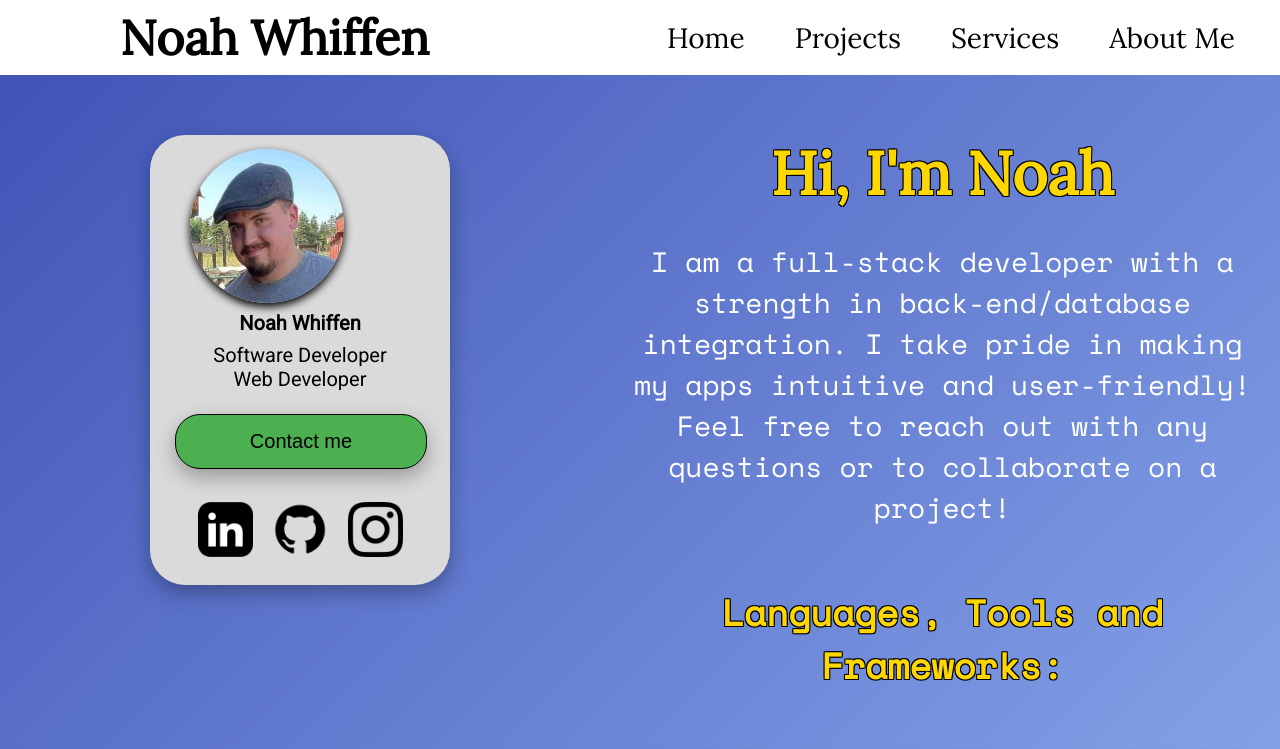
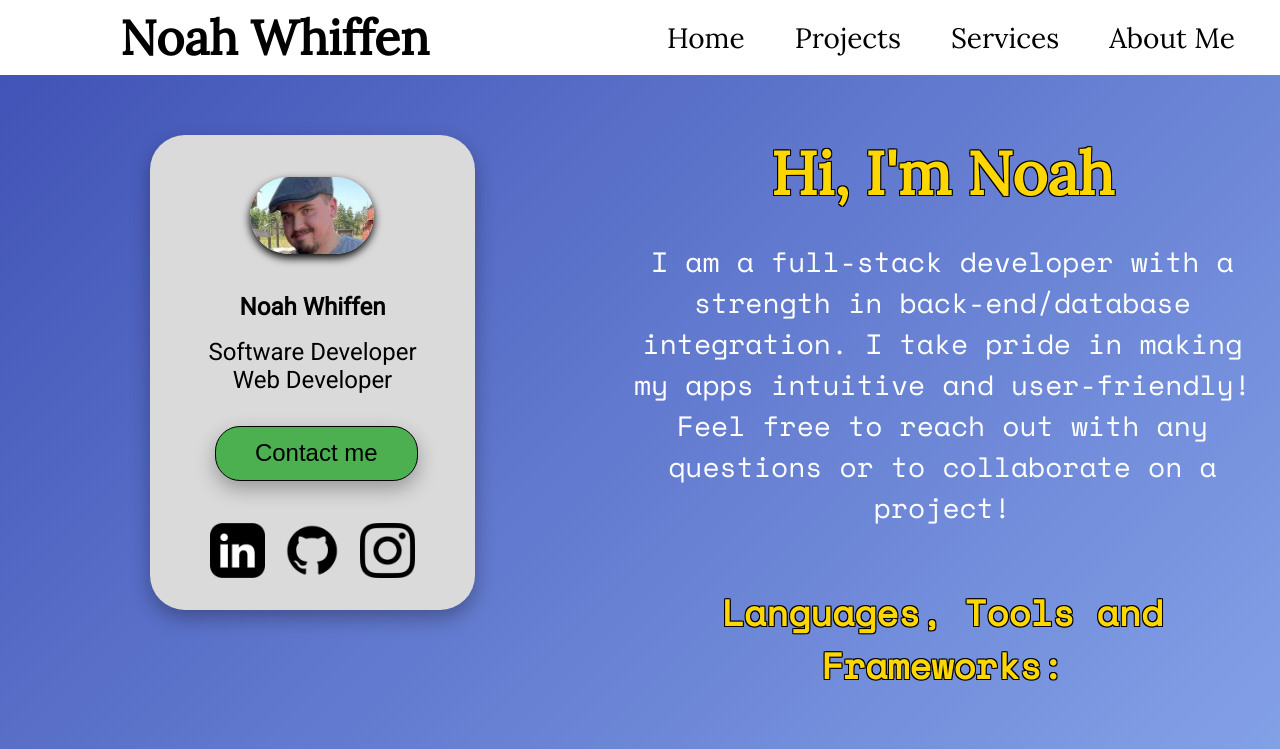
Before and after one commit to NoahWhiffen/portfolioSite, a plain HTML site: page docs/index.html in a window 1280 px wide. Shown: the top 749 px of the page. Drawn offline with nearby package versions, Linux system fonts and the light colour scheme.

Commit message:
aadjusting size of contact card

```diff
--- a/docs/styles/index.css
+++ b/docs/styles/index.css
@@ -235,24 +235,24 @@ form button:hover {
         margin-left: 150px;
         margin-top: 30px;
         margin-bottom: 30px;
-        width: 300px;
-        height: 450px;
+        width: 325px;
+        height: 475px;
         font-size: 1em;
         padding: 10px;
     }
 
     .contactCard p {
-        font-size: 1.25em;
+        font-size: 1.5em;
     }
 
     .myPhoto {
         width: 55%;
-        height: auto;
-        margin-left: 30px;
+        height: 55%;
+        margin-left: 50px;
     }
 
     .contact-button {
-        font-size: 1.25rem;
+        font-size: 1.5rem;
         height: 55px;
     }
 
```
